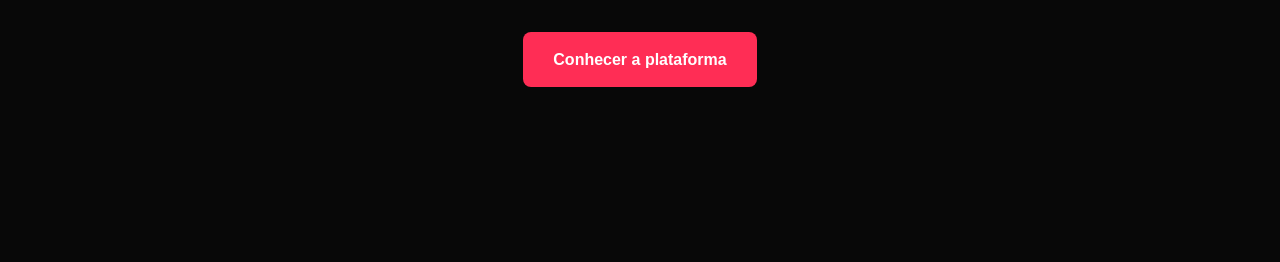
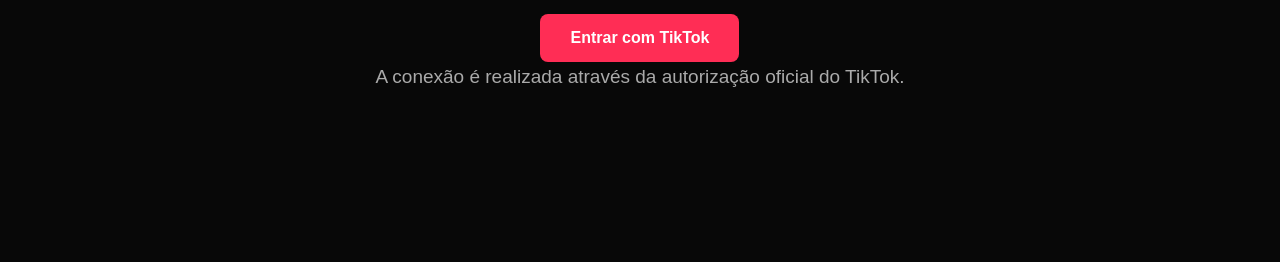
Before and after one commit to raulzeraajogos-bot/hcartas-ai, a plain HTML site: page index.html in a window 1280 px wide. Shown: the part 498-760 px from the top of the page. Drawn offline with Linux system fonts and the light colour scheme.

Commit message:
Update index.html

```diff
--- a/index.html
+++ b/index.html
@@ -6,7 +6,10 @@
 
   <title>HCartas AI | Automação de conteúdo para TikTok</title>
 
-  <meta name="description" content="HCartas AI é uma plataforma de criação, gerenciamento e publicação de conteúdo para criadores do TikTok.">
+  <meta
+    name="description"
+    content="HCartas AI é uma plataforma de criação, gerenciamento e publicação de conteúdo para criadores do TikTok."
+  >
 
   <style>
     * {
@@ -100,11 +103,20 @@
       border-radius: 8px;
       font-weight: bold;
       transition: 0.2s;
+      border: none;
+      cursor: pointer;
+      font-size: 16px;
     }
 
     .button:hover {
       transform: translateY(-2px);
       opacity: 0.9;
+    }
+
+    .login-note {
+      color: #777;
+      font-size: 12px;
+      margin-top: 15px;
     }
 
     section {
@@ -255,9 +267,17 @@
         ferramentas de inteligência artificial.
       </p>
 
-      <a href="#recursos" class="button">
-        Conhecer a plataforma
-      </a>
+      <button
+        type="button"
+        class="button"
+        onclick="loginTikTok()"
+      >
+        Entrar com TikTok
+      </button>
+
+      <p class="login-note">
+        A conexão é realizada através da autorização oficial do TikTok.
+      </p>
 
     </div>
   </section>
@@ -366,14 +386,18 @@
       <h2>HCartas AI</h2>
 
       <p>
-        Uma nova forma de criar e administrar conteúdo.
+        Conecte sua conta TikTok para começar.
       </p>
 
       <br>
 
-      <a href="#recursos" class="button">
-        Começar
-      </a>
+      <button
+        type="button"
+        class="button"
+        onclick="loginTikTok()"
+      >
+        Entrar com TikTok
+      </button>
 
     </div>
 
@@ -396,5 +420,66 @@
 
 </footer>
 
+
+<script>
+  function criarState() {
+    if (window.crypto && window.crypto.randomUUID) {
+      return window.crypto.randomUUID();
+    }
+
+    return (
+      Date.now().toString(36) +
+      Math.random().toString(36).substring(2)
+    );
+  }
+
+  function loginTikTok() {
+
+    /*
+      IMPORTANTE:
+      Coloque abaixo SOMENTE a Client Key do Sandbox.
+
+      NÃO coloque:
+      - Client Secret
+      - Access Token
+      - Refresh Token
+    */
+
+    const clientKey = "sbawhufvy7qwo71fxn";
+
+    const redirectUri =
+      "https://hcartas-ai.vercel.app/auth/callback/";
+
+    const scopes = [
+      "user.info.basic",
+      "user.info.profile",
+      "video.list",
+      "video.upload"
+    ].join(",");
+
+    const state = criarState();
+
+    sessionStorage.setItem(
+      "tiktok_oauth_state",
+      state
+    );
+
+    const parametros =
+      new URLSearchParams({
+        client_key: clientKey,
+        scope: scopes,
+        response_type: "code",
+        redirect_uri: redirectUri,
+        state: state
+      });
+
+    const authUrl =
+      "https://www.tiktok.com/v2/auth/authorize/?" +
+      parametros.toString();
+
+    window.location.href = authUrl;
+  }
+</script>
+
 </body>
 </html>
```
